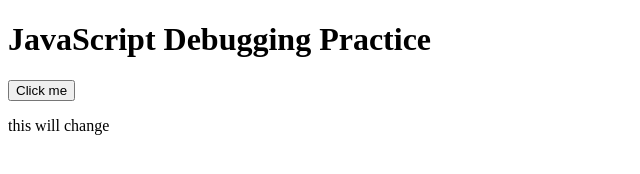
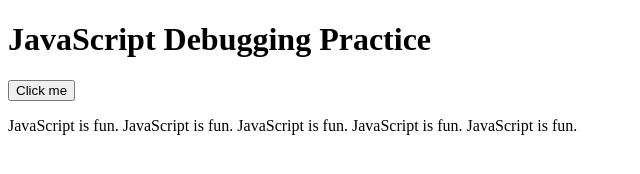
Before and after one commit to 1234d4/web2, a plain HTML site: page debugging.html in a window 1280 px wide. Both pictures are taken after a click on the button "Click me". Shown: the whole page, without its empty margins (0-640 px from the left). Drawn offline with Linux system fonts and the light colour scheme.

Commit message:
Update debugging.html

```diff
--- a/debugging.html
+++ b/debugging.html
@@ -14,7 +14,7 @@
   <!-- All JS for this debugging page can stay inside script tags -->
   <script type="text/javascript">
     // function to run when button is clicked
-    function showMessage()
+    function showMessage() {
       // create a variable and assign a string
       var x = "JavaScript is fun.";
 
```
